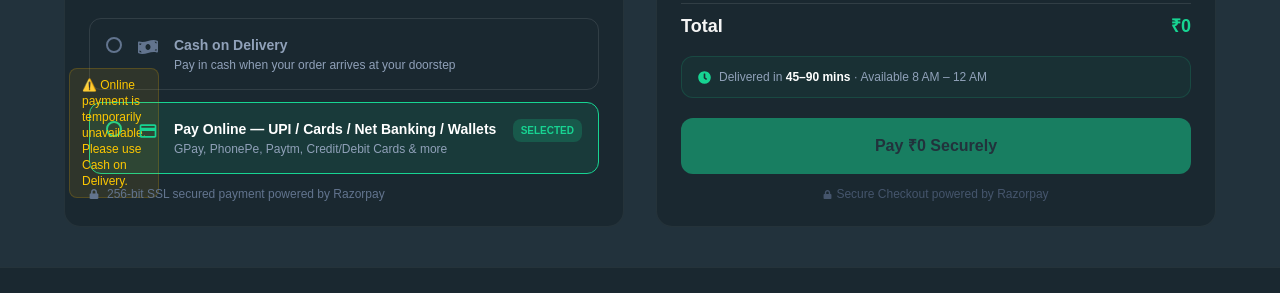
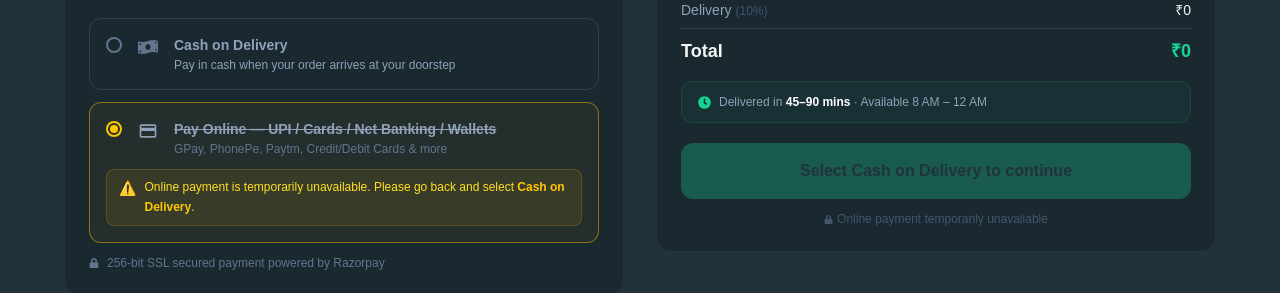
Before and after one commit to akhtararif14-hash/kapilstore, a Next.js app: page /checkout in a window 1280 px wide. Both pictures are taken after a click on the element 344 px from the left and 1122 px from the top of the page. Shown: the part 984-1277 px from the top of the page. Built offline with nearby package versions, Linux system fonts and the light colour scheme; no server answers.

Commit message:
fix comment

```diff
--- a/app/checkout/page.jsx
+++ b/app/checkout/page.jsx
@@ -496,31 +496,29 @@ export default function CheckoutPage() {
                   {/* Razorpay Option */}
                   <div
                     onClick={() => setPaymentMethod("razorpay")}
-                    className={`flex items-start gap-4 p-4 rounded-xl border cursor-pointer transition ${
+                    className={`flex flex-col gap-2 p-4 rounded-xl border cursor-pointer transition ${
                       paymentMethod === "razorpay"
-                        ? "border-[#17d492] bg-[#17d492]/10"
+                        ? "border-yellow-500/50 bg-yellow-500/5"
                         : "border-white/10 hover:border-white/20"
                     }`}
                   >
+                    <div className="flex items-start gap-4">
                       <div
                         className={`mt-0.5 w-4 h-4 rounded-full border-2 shrink-0 flex items-center justify-center transition ${
                           paymentMethod === "razorpay"
-                          ? "border-[#17d492]"
+                            ? "border-yellow-400"
                             : "border-slate-500"
                         }`}
                       >
                         {paymentMethod === "razorpay" && (
-                        <p className="text-xs text-yellow-400 mt-2 bg-yellow-500/10 border border-yellow-500/20 rounded-lg px-3 py-2">
-      ⚠️ Online payment is temporarily unavailable. Please use Cash on Delivery.
-    </p>
-
+                          <div className="w-2 h-2 rounded-full bg-yellow-400" />
                         )}
                       </div>
                       <MdPayment
                         size={20}
                         className={`shrink-0 mt-0.5 transition ${
                           paymentMethod === "razorpay"
-                          ? "text-[#17d492]"
+                            ? "text-slate-400"
                             : "text-slate-500"
                         }`}
                       />
@@ -528,20 +526,27 @@ export default function CheckoutPage() {
                         <p
                           className={`font-bold text-sm transition ${
                             paymentMethod === "razorpay"
-                            ? "text-white"
+                              ? "text-slate-400 line-through"
                               : "text-slate-400"
                           }`}
                         >
                           Pay Online — UPI / Cards / Net Banking / Wallets
                         </p>
-                      <p className="text-xs text-slate-400 mt-0.5">
+                        <p className="text-xs text-slate-500 mt-0.5">
                           GPay, PhonePe, Paytm, Credit/Debit Cards & more
                         </p>
                       </div>
+                    </div>
+
+                    {/* Warning shown when razorpay is selected */}
                     {paymentMethod === "razorpay" && (
-                      <span className="text-[10px] font-black px-2 py-1 rounded-lg bg-[#17d492]/20 text-[#17d492] shrink-0">
-                        SELECTED
-                      </span>
+                      <div className="flex items-start gap-2 bg-yellow-500/10 border border-yellow-500/20 rounded-lg px-3 py-2 mt-1">
+                        <span className="text-yellow-400 text-sm shrink-0">⚠️</span>
+                        <p className="text-xs text-yellow-300 leading-relaxed">
+                          Online payment is temporarily unavailable. Please go back and select{" "}
+                          <span className="font-black text-yellow-400">Cash on Delivery</span>.
+                        </p>
+                      </div>
                     )}
                   </div>
                 </div>
@@ -625,27 +630,27 @@ export default function CheckoutPage() {
 
               <button
                 onClick={
-                  paymentMethod === "cod" ? handleCODOrder : handlePayClick
+                  paymentMethod === "cod" ? handleCODOrder : undefined
                 }
-                disabled={loading || cart.length === 0}
+                disabled={loading || cart.length === 0 || paymentMethod === "razorpay"}
                 className={`w-full mt-5 py-4 rounded-xl font-black transition text-[#22323c] ${
-                  loading || cart.length === 0
-                    ? "bg-[#17d492]/50 cursor-not-allowed"
+                  loading || cart.length === 0 || paymentMethod === "razorpay"
+                    ? "bg-[#17d492]/30 cursor-not-allowed"
                     : "bg-[#17d492] hover:bg-[#14b87e] hover:-translate-y-0.5 active:scale-95 shadow-[0_10px_20px_-10px_rgba(23,212,146,0.4)]"
                 }`}
               >
                 {loading
                   ? "Placing Order..."
-                  : paymentMethod === "cod"
-                  ? `Place Order — Pay ₹${grandTotal} on Delivery`
-                  : `Pay ₹${grandTotal} Securely`}
+                  : paymentMethod === "razorpay"
+                  ? "Select Cash on Delivery to continue"
+                  : `Place Order — Pay ₹${grandTotal} on Delivery`}
               </button>
 
               <p className="text-xs text-center mt-3 text-slate-600 flex items-center justify-center gap-1">
                 <FaLock size={9} />{" "}
-                {paymentMethod === "cod"
-                  ? "No advance payment required"
-                  : "Secure Checkout powered by Razorpay"}
+                {paymentMethod === "razorpay"
+                  ? "Online payment temporarily unavailable"
+                  : "No advance payment required"}
               </p>
             </div>
           </div>
```
Lines whose indentation alone changed are shown as unchanged.
